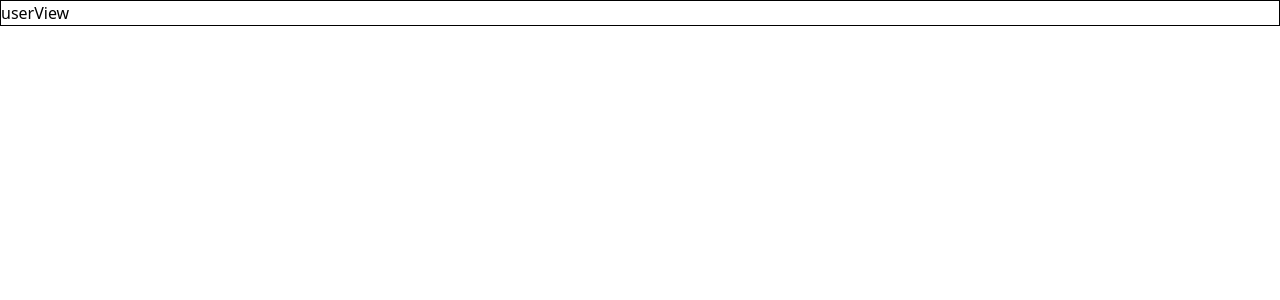
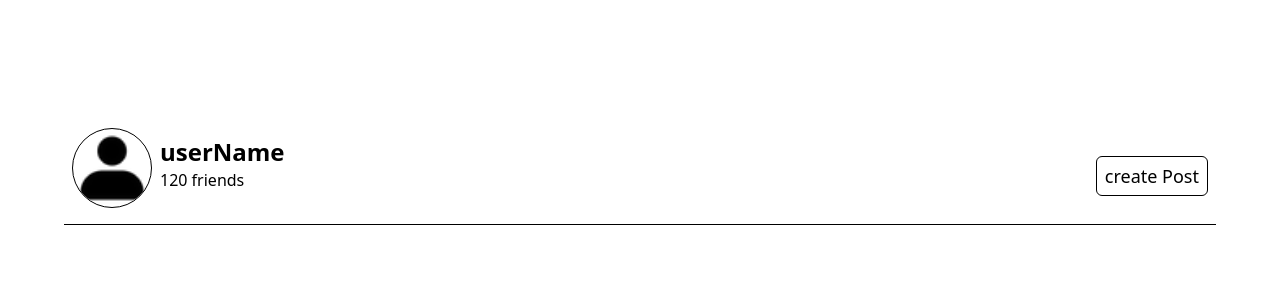
Before and after one commit to Annas03/minglr, a React (Vite) app in the folder client/: page /Annas in a window 1280 px wide. Shown: the top 300 px of the page. Built offline with nearby package versions, Linux system fonts and the light colour scheme.

Commit message:
fourth commit

```diff
--- a/client/src/features/user/UserView.jsx
+++ b/client/src/features/user/UserView.jsx
@@ -1,8 +1,20 @@
 import React from 'react'
+import account from '../../assets/account.png'
 
 const userView = () => {
   return (
-    <div className='max-w-7xl mx-auto border border-black'>userView</div>
+    <div className='max-w-7xl pt-32 mx-auto'>
+      <div className='flex justify-between items-center border-b border-black max-w-6xl mx-auto px-2 pb-4 pt-0'>
+        <div className='flex'>
+          <img className='h-20 rounded-full border border-black' src={account}/>
+          <div className='pt-2 pl-2'>
+            <h1 className="text-2xl font-semibold">userName</h1>
+            <p className='font-medium'>120 friends</p>
+          </div>
+        </div>
+        <button className='border border-black rounded-md h-10 px-2 font-medium text-lg mt-4'>create Post</button>
+      </div>
+    </div>
   )
 }
 
```
Also changed, not shown: client/src/components/HomePage.jsx (+0 -7 lines).
